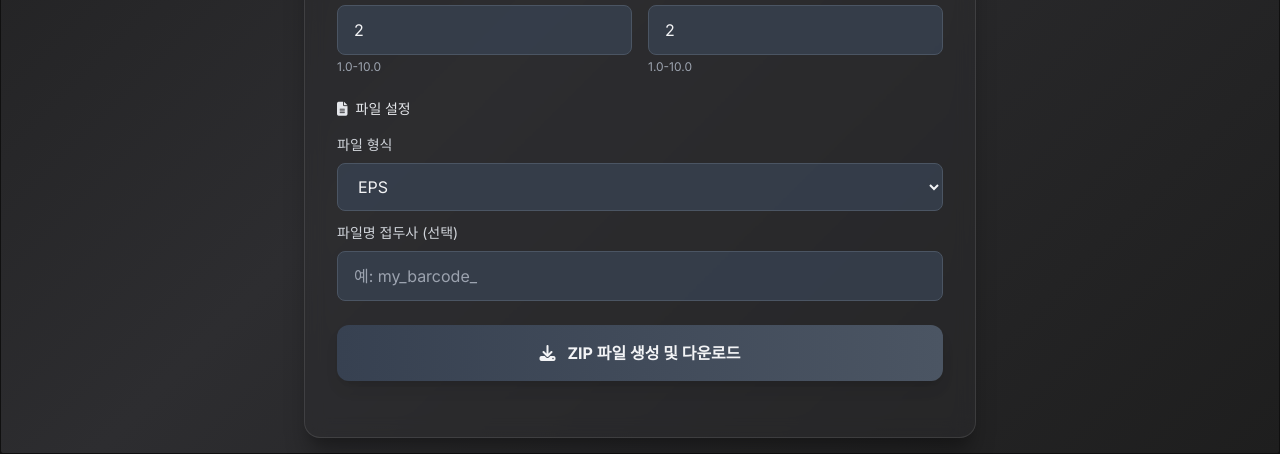
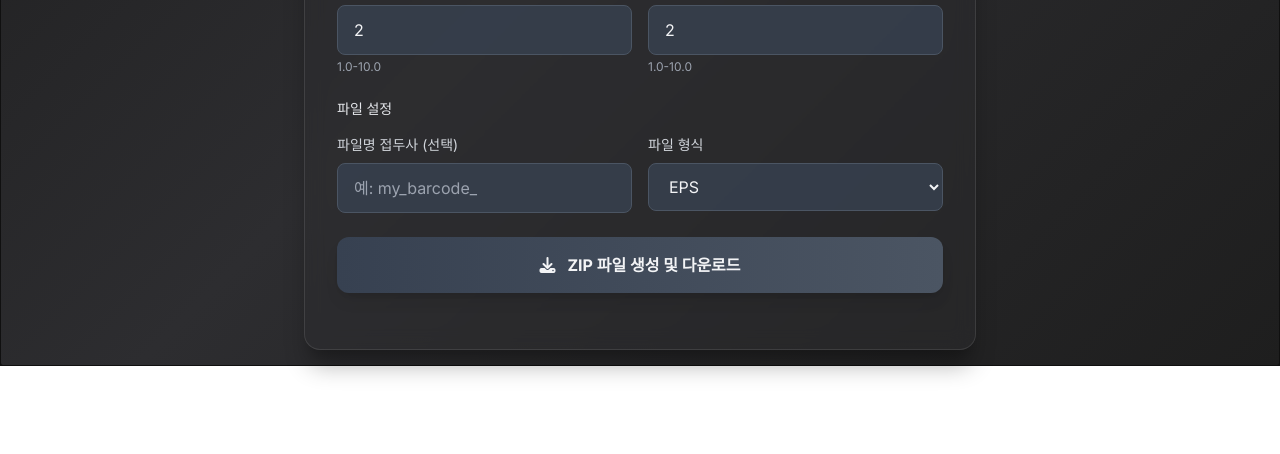
Before and after one commit to Q07K/barcode-batch-generator, a website with bundled scripts: page src/renderer/index.html in a window 1280 px wide. Shown: the part 640-1094 px from the top of the page. After the commit the page ends 1006 px from the top, so only its background shows below. Built offline with nearby package versions, Linux system fonts and the light colour scheme.

Commit message:
Refactor: update file settings layout for improved organization and clarity

```diff
--- a/src/renderer/index.html
+++ b/src/renderer/index.html
@@ -6,6 +6,7 @@
     <title>바코드 일괄 생성기</title>
     <link rel="icon" type="image/svg+xml" href="./assets/favicon.svg">
     <script src="https://cdn.tailwindcss.com"></script>
+    <script src="https://cdn.jsdelivr.net/npm/bwip-js@4.5.1/dist/bwip-js-min.js"></script>
     <link href="https://fonts.googleapis.com/css2?family=Inter:wght@300;400;500;600;700&display=swap" rel="stylesheet">
     <link href="https://cdnjs.cloudflare.com/ajax/libs/font-awesome/6.4.0/css/all.min.css" rel="stylesheet">
     <style>
@@ -126,7 +127,6 @@
                         <!-- Size Settings -->
                         <div class="space-y-4">
                             <h3 class="flex items-center text-sm font-medium text-gray-200">
-                                <i class="fas fa-rulers mr-2"></i>
                                 크기 설정
                             </h3>
                             <div class="grid grid-cols-2 gap-4">
@@ -148,10 +148,14 @@
                         <!-- File Settings -->
                         <div class="space-y-4">
                             <h3 class="flex items-center text-sm font-medium text-gray-200">
-                                <i class="fas fa-file-alt mr-2"></i>
                                 파일 설정
                             </h3>
-                            <div class="space-y-3">
+                            <div class="grid grid-cols-2 gap-4">
+                                <div>
+                                    <label for="filenamePrefix" class="block text-sm text-gray-300 mb-2">파일명 접두사 (선택)</label>
+                                    <input type="text" id="filenamePrefix" name="filenamePrefix" placeholder="예: my_barcode_"
+                                           class="w-full bg-gray-700 bg-opacity-80 border border-gray-600 rounded-lg py-3 px-4 text-gray-100 placeholder-gray-400 focus:outline-none focus:ring-2 focus:ring-gray-500 focus:border-gray-500 transition-all duration-200">
+                                </div>
                                 <div>
                                     <label for="fileFormat" class="block text-sm text-gray-300 mb-2">파일 형식</label>
                                     <select id="fileFormat" name="fileFormat"
@@ -160,11 +164,6 @@
                                         <option value="png">PNG</option>
                                         <option value="svg">SVG</option>
                                     </select>
-                                </div>
-                                <div>
-                                    <label for="filenamePrefix" class="block text-sm text-gray-300 mb-2">파일명 접두사 (선택)</label>
-                                    <input type="text" id="filenamePrefix" name="filenamePrefix" placeholder="예: my_barcode_"
-                                           class="w-full bg-gray-700 bg-opacity-80 border border-gray-600 rounded-lg py-3 px-4 text-gray-100 placeholder-gray-400 focus:outline-none focus:ring-2 focus:ring-gray-500 focus:border-gray-500 transition-all duration-200">
                                 </div>
                             </div>
                         </div>
```
